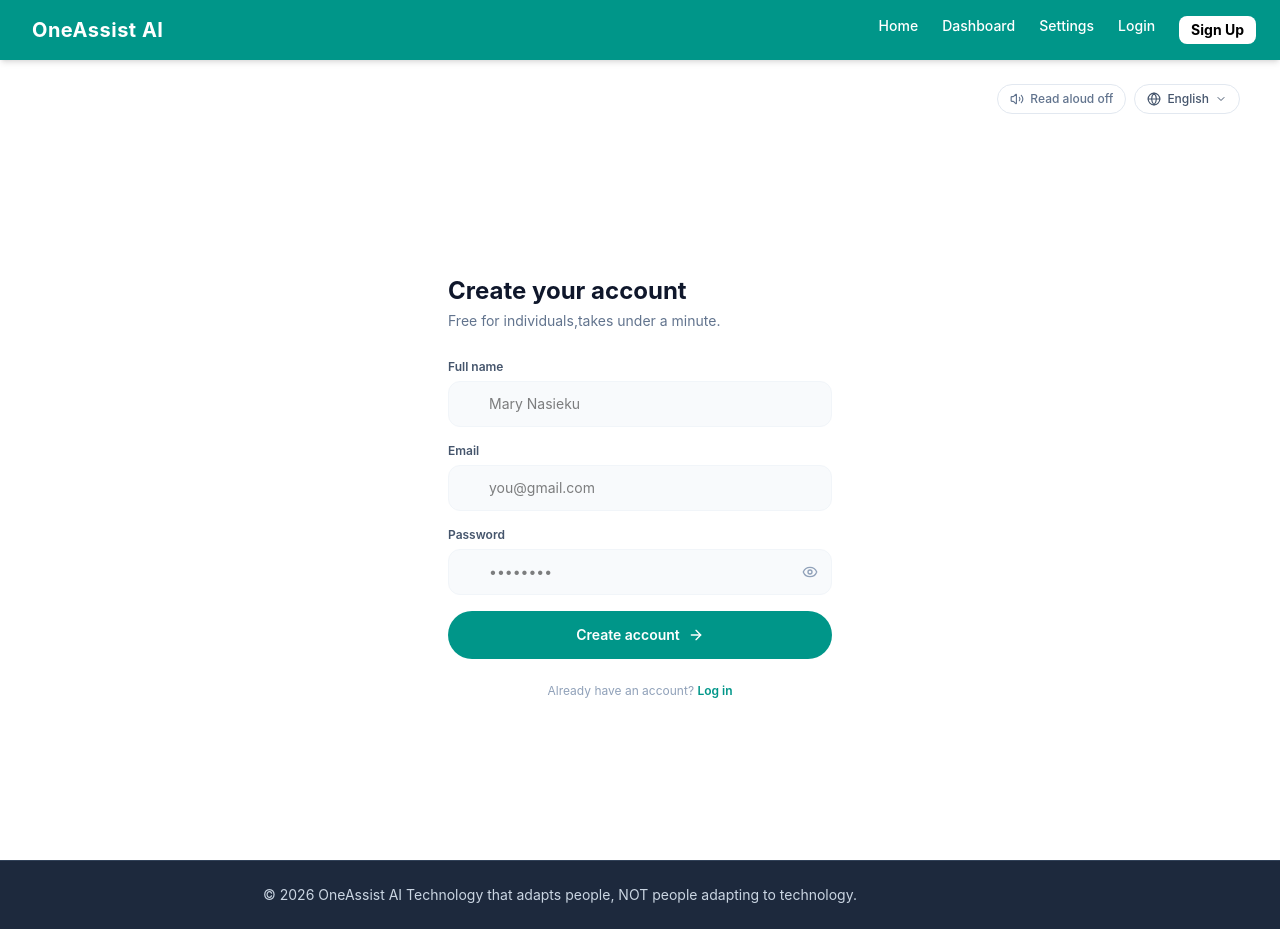
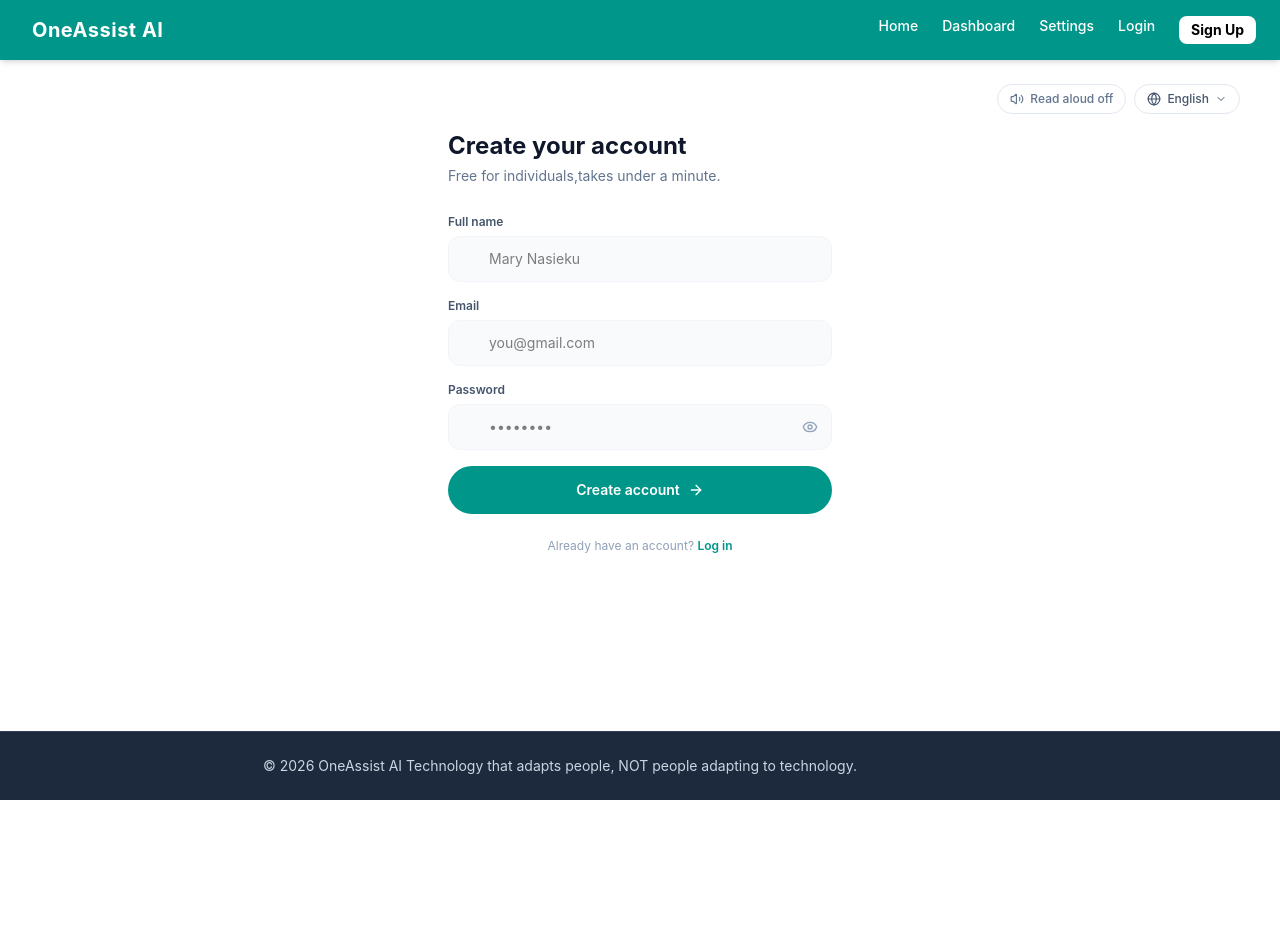
Before and after one commit to Nasieku-art/OneAssist-Ai, a React (Vite) app: page /signup in a window 1280 px wide. After the commit the page ends 800 px from the top, so only its background shows below. Built offline with nearby package versions, Linux system fonts and the light colour scheme.

Commit message:
Added a new components which is userprofile for toggling after the user they have logedIn or Signed up we see the profile now

```diff
--- a/src/Components/Sign.jsx
+++ b/src/Components/Sign.jsx
@@ -35,9 +35,9 @@ const LANGUAGES = ["English", "Kiswahili", "Kikuyu", "Luo", "Kamba"];
   };
 
   return (
-    <div className="container mx-auto h-screen overflow-hidden flex flex-col">
+    <div className="container mx-auto flex flex-col">
 
-        <div className="flex items-center justify-end gap-2 px-5 md:px-10 pt-6 shrink-0">
+        <div className="flex items-center justify-end gap-2 px-5 md:px-10 pt-6 ">
           <button
             type="button"
             onClick={() => setReadAloud((v) => !v)}
--- /dev/null
+++ b/src/Components/UserProfile.jsx
@@ -0,0 +1,9 @@
+function UserProfile(){
+    return(
+        <div>
+            heeeeeeeeelo
+        </div>
+
+    )
+}
+export default UserProfile;
```
